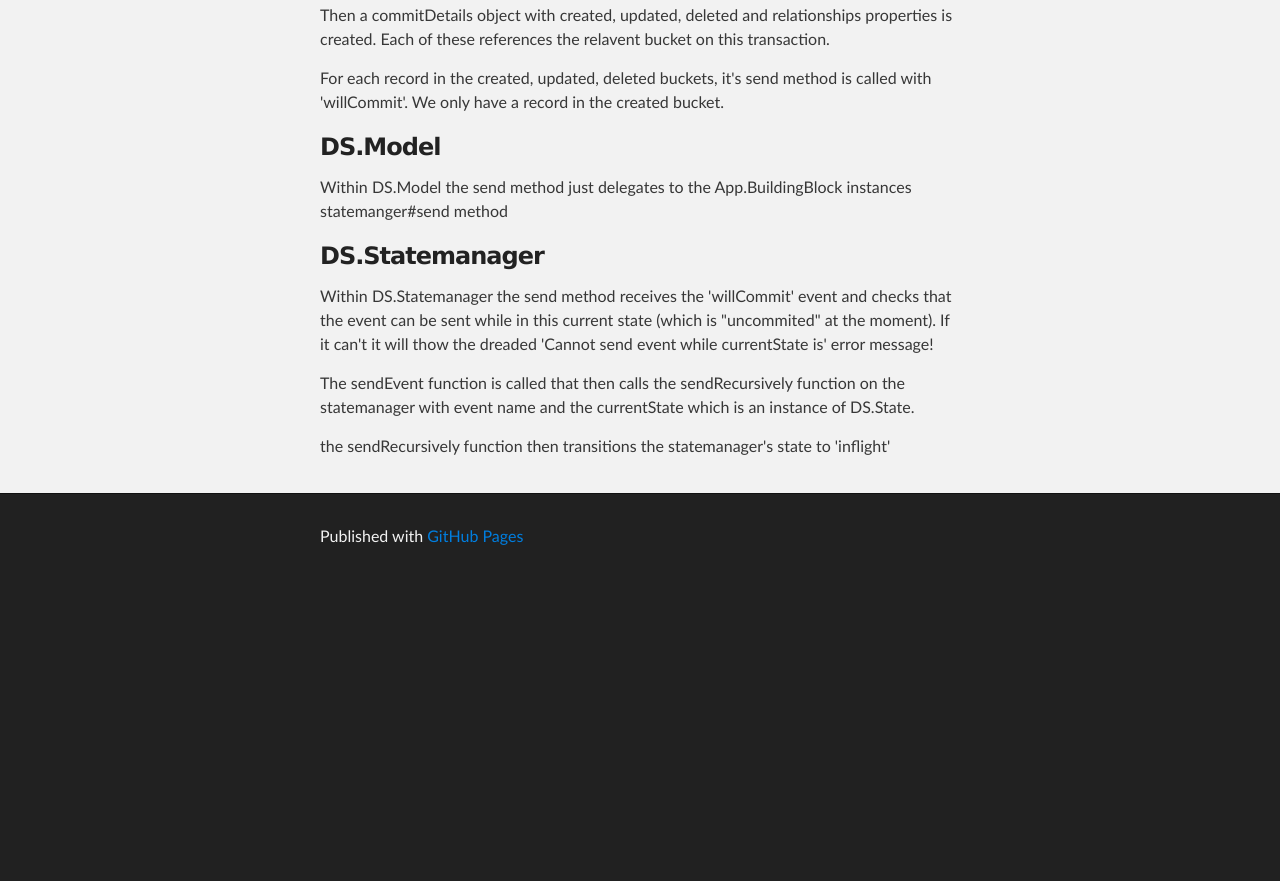
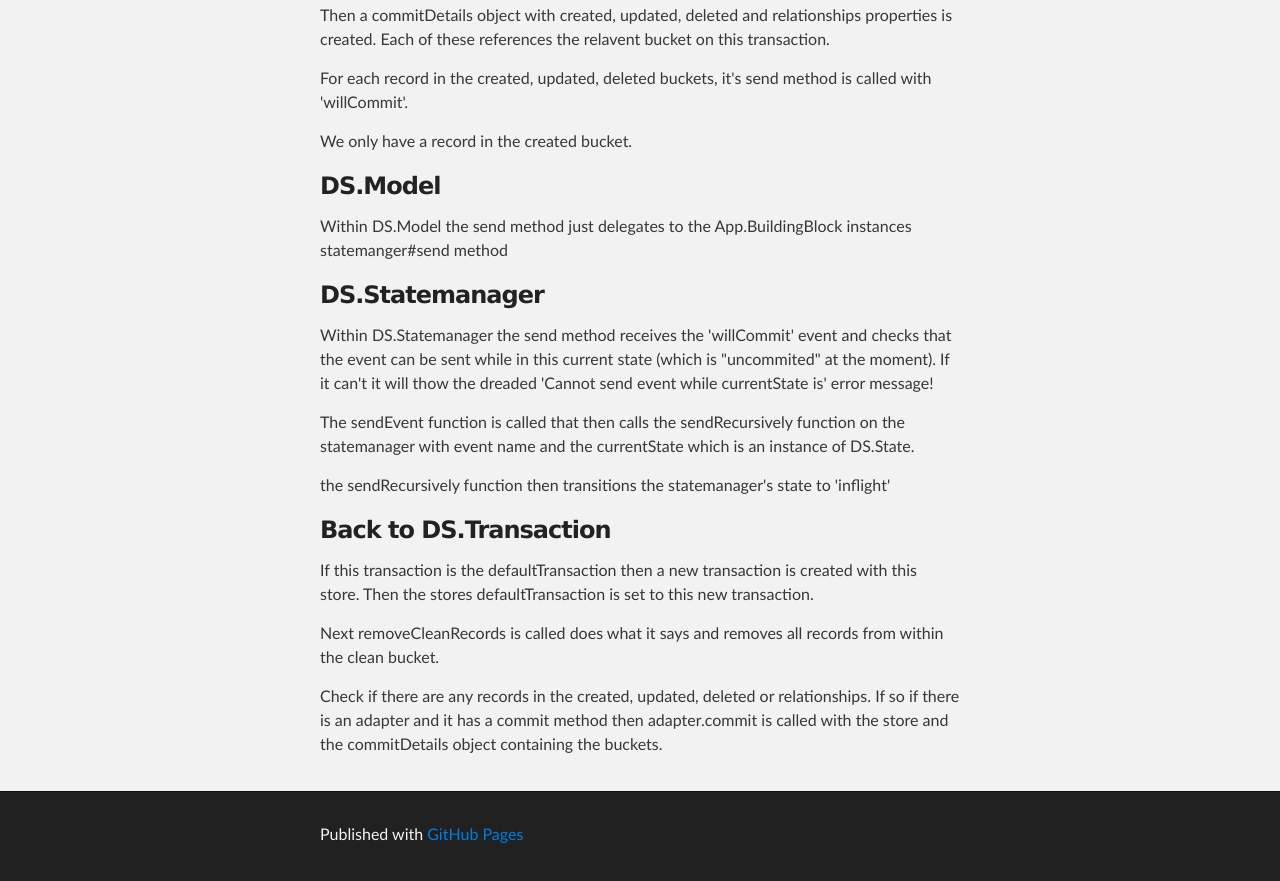
Before and after one commit to rmossuk/rmossuk.github.io, a plain HTML site: page index.html in a window 1280 px wide. Shown: the part 1751-2632 px from the top of the page. Before the commit the page ends 2334 px from the top, so only its background shows below. Drawn offline with Linux system fonts and the light colour scheme.

Commit message:
Replace master branch with page content via GitHub

```diff
--- a/index.html
+++ b/index.html
@@ -82,7 +82,9 @@ App.store.commit()
 
 <p>Then a commitDetails object with created, updated, deleted and relationships properties is created.  Each of these references the relavent bucket on this transaction.</p>
 
-<p>For each record in the created, updated, deleted buckets, it's send method is called with 'willCommit'.   We only have a record in the created bucket.</p>
+<p>For each record in the created, updated, deleted buckets, it's send method is called with 'willCommit'.   </p>
+
+<p>We only have a record in the created bucket.</p>
 
 <h3>DS.Model</h3>
 
@@ -95,6 +97,14 @@ App.store.commit()
 <p>The sendEvent function is called that then calls the sendRecursively function on the statemanager with event name and the currentState which is an instance of DS.State.</p>
 
 <p>the sendRecursively function then transitions the statemanager's state to 'inflight'</p>
+
+<h3>Back to DS.Transaction</h3>
+
+<p>If this transaction is the defaultTransaction then a new transaction is created with this store.  Then the stores defaultTransaction is set to this new transaction.</p>
+
+<p>Next removeCleanRecords is called does what it says and removes all records from within the clean bucket.</p>
+
+<p>Check if there are any records in the created, updated, deleted or relationships.  If so if there is an adapter and it has a commit method then adapter.commit is called with the store and the commitDetails object containing the buckets.</p>
       </section>
     </div>
 
```
Also changed, not shown: params.json (+1 -1 lines).
